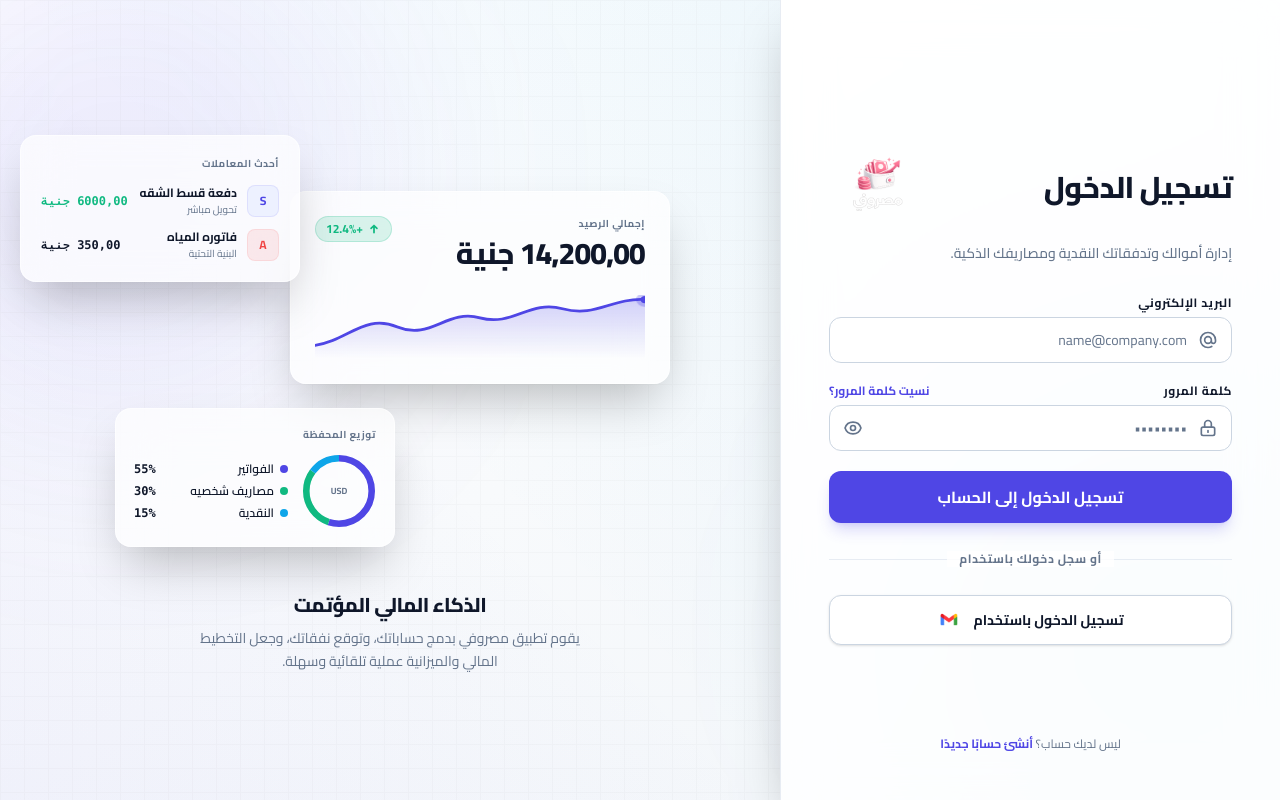
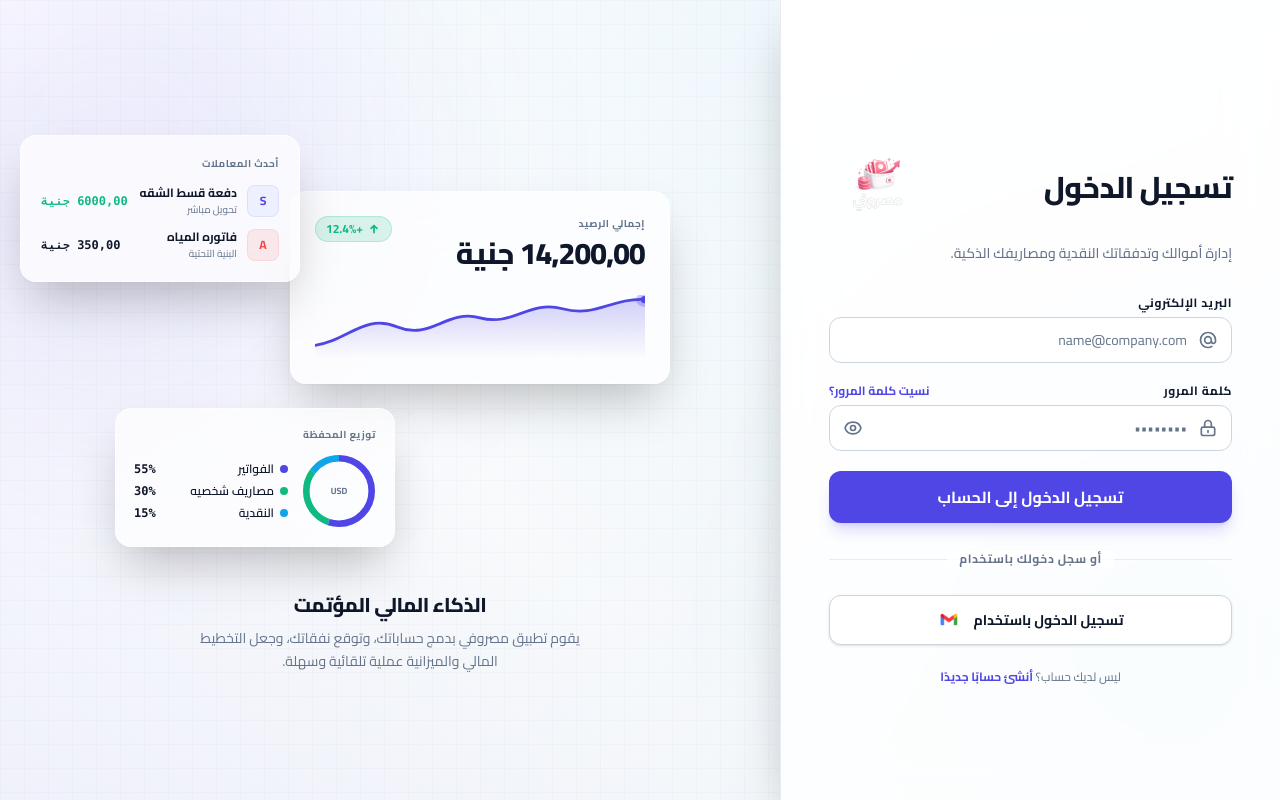
Before and after one commit to Mohamed-Gamal-22/financial-tracker, a Next.js app: page /login in a window 1280 px wide. Built offline with nearby package versions, Linux system fonts and the light colour scheme.

Commit message:
make space fixing

```diff
--- a/src/app/(auth)/login/page.tsx
+++ b/src/app/(auth)/login/page.tsx
@@ -18,9 +18,9 @@ export default function Login() {
       <div className="absolute bottom-[-10%] start-[-10%] w-[500px] h-[500px] bg-accent-info/10 rounded-full blur-[120px] pointer-events-none select-none" />
 
       {/* القسم الأيمن: نموذج تسجيل الدخول */}
-      <section className="w-full lg:w-[450px] xl:w-[500px] bg-card-bg border-e border-card-border backdrop-blur-xl flex flex-col justify-between p-8 sm:p-12 relative z-10 shadow-2xl">
+      <section className="w-full lg:w-[450px] xl:w-[500px] bg-card-bg border-e border-card-border backdrop-blur-xl flex flex-col justify-center p-8 sm:p-12 relative z-10 shadow-2xl">
 
-        <div className="my-auto">
+        <div className="my-6">
           <div className="space-y-2 mb-8 text-start">
             <h1 className="font-sans font-extrabold flex justify-between w-full items-center text-3xl text-text-main tracking-tight">
               تسجيل الدخول<img src="/logo.png" className="w-24" alt="" />
--- a/src/app/(auth)/register/page.tsx
+++ b/src/app/(auth)/register/page.tsx
@@ -19,8 +19,8 @@ export default function Register() {
       <div className="absolute bottom-[-10%] start-[-10%] w-[500px] h-[500px] bg-accent-info/10 rounded-full blur-[120px] pointer-events-none select-none" />
 
       {/* القسم الأيمن: نموذج إنشاء الحساب */}
-      <section className="w-full lg:w-[450px] xl:w-[500px] bg-card-bg border-e border-card-border backdrop-blur-xl flex flex-col justify-between p-8 sm:p-12 relative z-10 shadow-2xl">
-        <div className="my-auto">
+      <section className="w-full lg:w-[450px] xl:w-[500px] bg-card-bg border-e border-card-border backdrop-blur-xl flex flex-col justify-center p-8 sm:p-12 relative z-10 shadow-2xl">
+        <div className="my-6">
           <div className="space-y-2 mb-6 text-start">
             <h1 className="font-sans font-extrabold flex justify-between w-full items-center text-3xl text-text-main tracking-tight select-none">
               إنشاء حساب<img src="/logo.png" className="w-24" alt="" />
```
